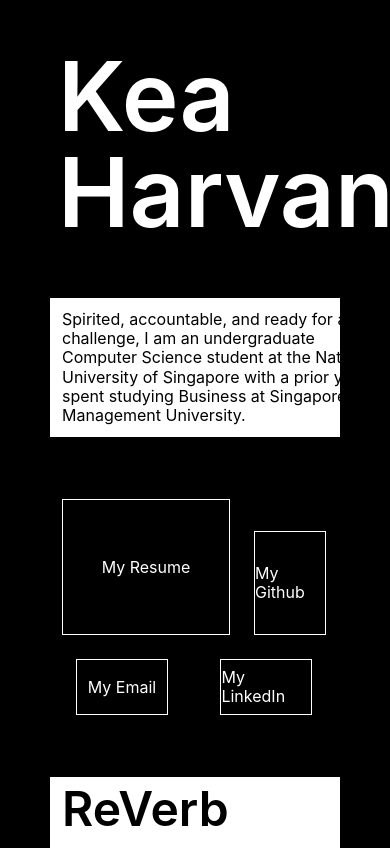
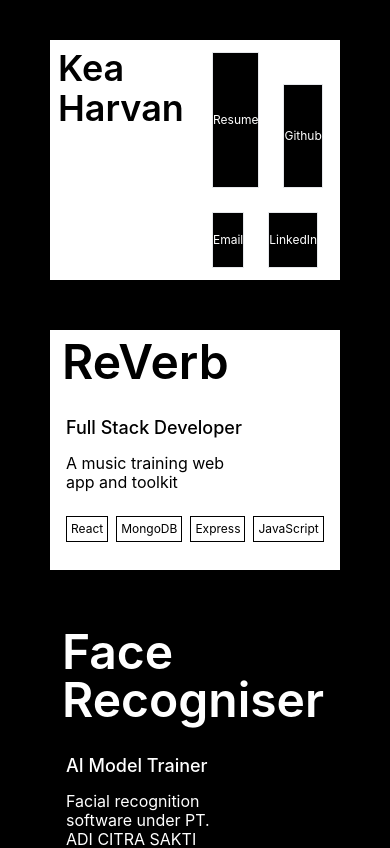
Before and after one commit to kea-S/presentPerfectNostalgia, a React (Vite) app in the folder circuits/: page / in a window 390 px wide. Shown: the top 848 px of the page. Built offline with nearby package versions, Linux system fonts and the light colour scheme.

Commit message:
Add mobile support

```diff
--- a/circuits/src/components/Grid.tsx
+++ b/circuits/src/components/Grid.tsx
@@ -17,37 +17,34 @@ import DescriptionBox from "./DescriptionBox"
 
 function Grid() {
     const cells = [
-        <KeaHarvanBox key="1" />,
-        <DescriptionBox key="2" />,
-        <NavBar key="3"/>,
-        <ProjectBox key="4" data={reVerb}/>,
-        <ProjectBox key="5" data={faceRecogniser}/>,
-        <Box key="6"/>,
-        <ProjectBox key="7" data={circuits}/>,
-        <ProjectBox key="8" data={shep}/>,
-        <ProjectBox key="9" data={nVim}/>,
+        <ProjectBox key="1" data={reVerb}/>,
+        <ProjectBox key="2" data={faceRecogniser}/>,
+        <Box key="3"/>,
+        <ProjectBox key="4" data={circuits}/>,
+        <ProjectBox key="5" data={shep}/>,
+        <ProjectBox key="6" data={nVim}/>,
     ];
 
-    const [numberCols, setNumberCols] = useState<number>(1)
+    const [numberCols, setNumberCols] = useState(1);
 
     useEffect(() => {
         const updateCols = (): void => {
             const width = window.innerWidth;
             switch (true) {
                 case width >= 1920:
-                    setNumberCols(3)
+                    setNumberCols(3);
                     break;
                 case width >= 1280:
-                    setNumberCols(2)
+                    setNumberCols(2);
                     break;
                 default:
-                    setNumberCols(1)
+                    setNumberCols(1);
                     break;
             }
         }
 
-        updateCols()
-        window.addEventListener('resize', updateCols)
+        updateCols();
+        window.addEventListener('resize', updateCols);
         return () => window.removeEventListener('resize', updateCols)}, []);
 
     const rows = [];
@@ -56,19 +53,34 @@ function Grid() {
     }
 
     return (
-        <div className="grid grid-cols-1 xl:grid-cols-2 4xl:grid-cols-3 gap-x-2.5 gap-y-12.5 mx-12.5 my-10">
-            {rows.map((row, rowIndex) => (
-                <div key={rowIndex} className={`col-span-full ${rowIndex % 2 === 1 ? 'bg-white text-black [&_*]:border-black'
-: 'bg-black text-white [&_*]:border-white'}`}>
-                    <div className="grid grid-cols-1 xl:grid-cols-2 4xl:grid-cols-3 gap-x-2.5">
-                        {row.map((item, colIndex) => (
-                            <div key={colIndex}>
-                                {item}
+        <div className="min-h-screen flex flex-col">
+            <header className="sticky top-0 bg-black z-10 pb-12.5">
+                <div className={`grid grid-cols-2 4xl:grid-cols-3 gap-x-2.5 gap-y-12.5 mx-12.5 mt-10 ${numberCols == 1 ? "bg-white" : ""}`}>
+                    <KeaHarvanBox />
+                    {numberCols == 3 ? <DescriptionBox /> : null}
+                    <NavBar />
+                </div>
+            </header>
+
+            <main className="flex-1">
+                <div className="grid grid-cols-1 xl:grid-cols-2 4xl:grid-cols-3 gap-x-2.5 gap-y-12.5 mx-12.5">
+                    {rows.map((row, rowIndex) => (
+                        <div
+                            key={rowIndex}
+                            className={`col-span-full ${
+rowIndex % 2 === 0
+? 'bg-white text-black [&_*]:border-black'
+: 'bg-black text-white [&_*]:border-white'
+}`}>
+                            <div className="grid grid-cols-1 xl:grid-cols-2 4xl:grid-cols-3 gap-x-2.5">
+                                {row.map((item, colIndex) => (
+                                    <div key={colIndex}>{item}</div>
+                                ))}
                             </div>
-                        ))}
-                    </div>
+                        </div>
+                    ))}
                 </div>
-            ))}
+            </main>
         </div>
     )
 }
--- a/circuits/src/components/KeaHarvanBox.tsx
+++ b/circuits/src/components/KeaHarvanBox.tsx
@@ -1,13 +1,11 @@
-import Box from './box.tsx'
-
 function KeaHarvanBox() {
 
     return (
-        <Box>
+        <div className="bg-white text-black box-content w-32 sm:w-56 md:w-150 l-150 h-60">
             <header className='mx-2 py-2 w-80'>
-                <h1 className='antialiased font-semibold text-8xl'>Kea Harvan</h1>
+                <h1 className='antialiased font-semibold text-4xl md:text-8xl w-32 md:w-72'>Kea Harvan</h1>
             </header>
-        </Box>
+        </div>
     )
 }
 
--- a/circuits/src/components/Modals.tsx
+++ b/circuits/src/components/Modals.tsx
@@ -11,10 +11,10 @@ function Modal({ isOpen, children }: ModalProps) {
         <>
             {isOpen &&
                 <div style={{pointerEvents: "none"}}
-                    className="fixed top-1/2 left-1/2
+                    className="fixed z-20 top-1/2 left-1/2
                     transform -translate-x-1/2 -translate-y-1/2
                     bg-black text-white w-192 h-176 border
-                    [&_*]:!border-white !border-white p-4">
+                    [&_*]:!border-white !border-white p-4 hidden sm:block">
                     {children}
                 </div>}
         </>
--- a/circuits/src/components/ProjectBox.tsx
+++ b/circuits/src/components/ProjectBox.tsx
@@ -26,7 +26,7 @@ function ProjectBox({ data }: ProjectProps) {
                     </header>
                     <main className='my-5 mx-3'>
                         <h2 className='text-lg font-medium'>{data.role}</h2>
-                        <p className='my-3 w-80'>{data.brief}</p>
+                        <p className='my-3 w-40 md:w-80'>{data.brief}</p>
                     </main>
                     <footer className='mx-2'>
                         <List array={data.stack}/>
--- a/circuits/src/components/box.tsx
+++ b/circuits/src/components/box.tsx
@@ -7,7 +7,7 @@ interface BoxProps {
 function Box( {children}: BoxProps ) {
 
     return (
-        <div className="box-content w-72 sm:w-128 md:w-150 sm:h-60">
+        <div className="box-content w-72 sm:w-128 md:w-150 h-60">
             {children}
         </div>
     );
--- a/circuits/src/components/list.tsx
+++ b/circuits/src/components/list.tsx
@@ -7,7 +7,7 @@ function List({ array }: ListProps) {
     return (
         <div className="flex">
             {array.map((str) => (
-                <div className="border p-1 m-1">
+                <div className="text-xs md:text-base border p-1 m-1">
                     {str}
                 </div>
             ))}
--- a/circuits/src/components/navBar.tsx
+++ b/circuits/src/components/navBar.tsx
@@ -1,46 +1,44 @@
-import Box from "./box";
-
 function NavBar() {
 
     return (
-        <Box>
+        <div className="box-content w-32 md:w-96 xl:w-150 h-60">
             <div className="h-40 flex">
                 <div className="flex basis-2/3 p-3">
                     <a className="border flex-1 flex justify-center items-center font-normal no-underline text-current
-                        hover:no-underline hover:text-current"
+                        hover:no-underline hover:text-current bg-black"
                         href="/KeaHarvanSuyanto_Resume.pdf"
                         download>
-                        <h6>My Resume</h6>
+                        <h6 className="text-xs md:text-base">Resume</h6>
                     </a>
                 </div>
                 <div className="flex h-32 basis-1/3 self-end p-3">
                     <a className="border flex-1 flex justify-center items-center font-normal no-underline text-current
-                        hover:no-underline hover:text-current"
+                        hover:no-underline hover:text-current bg-black"
                         href="https://github.com/kea-S"
                         target="_blank">
-                        <h6>My Github</h6>
+                        <h6 className="text-xs md:text-base">Github</h6>
                     </a>
                 </div>
             </div>
             <div className="h-20 flex justify-around">
                 <div className="flex basis-2/5 p-3">
                     <a className="border flex-1 flex justify-center items-center font-normal no-underline text-current
-                        hover:no-underline hover:text-current"
+                        hover:no-underline hover:text-current bg-black"
                         href="mailto:kea_harvan@u.nus.edu"
                         target="_blank">
-                        <h6>My Email</h6>
+                        <h6 className="text-xs md:text-base">Email</h6>
                     </a>
                 </div>
                 <div className="flex basis-2/5 p-3">
                     <a className="border flex-1 flex justify-center items-center font-normal no-underline text-current
-                        hover:no-underline hover:text-current
-                        " href="https://www.linkedin.com/in/keaharvan"
+                        hover:no-underline hover:text-current bg-black"
+                        href="https://www.linkedin.com/in/keaharvan"
                         target="_blank">
-                        <h6>My LinkedIn</h6>
+                        <h6 className="text-xs md:text-base">LinkedIn</h6>
                     </a>
                 </div>
             </div>
-        </Box>
+        </div>
     );
 }
 
--- a/circuits/tailwind.config.js
+++ b/circuits/tailwind.config.js
@@ -28,6 +28,10 @@ export default {
                 '2.5': '0.625rem',
                 '12.5': '3.125rem',
             },
+            padding: {
+                '2.5': '0.625rem',
+                '12.5': '3.125rem',
+            },
             margin: {
                 '10': '2.5rem',
                 '12.5': '3.125rem',
```
Also changed, not shown: 1 other file (tests, documents, lock files or other folders).
